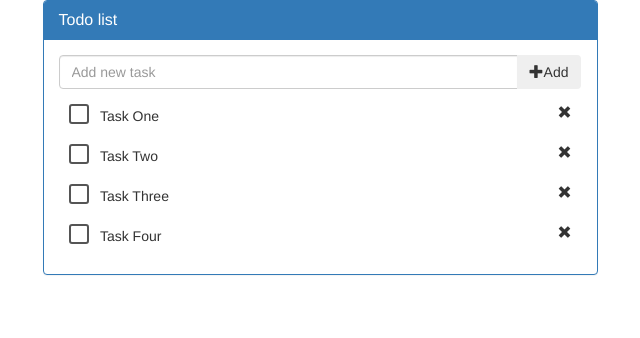
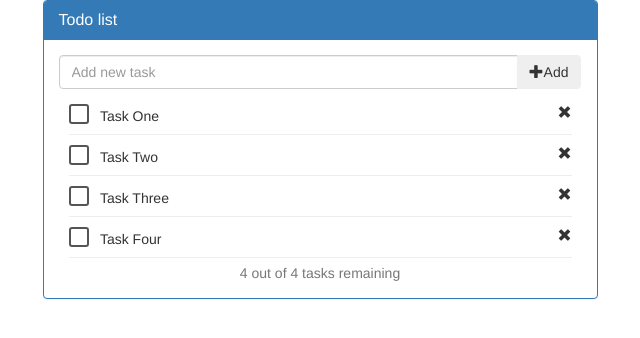
Before and after one commit to vxzry/vue-todo-list-practice, a plain HTML site: page index.html in a window 1280 px wide. Shown: the whole page, without its empty margins (320-960 px from the left). Drawn offline with Linux system fonts and the light colour scheme.

Commit message:
Added a task counter

```diff
--- a/index.html
+++ b/index.html
@@ -49,6 +49,7 @@
 					</div>
 
 					<div class="panel-body">
+
 						<form class="form" action="index.html" method="post" @submit.prevent="add(task)">
 							<div class="input-group">
 					      <input type="text" class="form-control" placeholder="Add new task" v-model="task">
@@ -58,7 +59,7 @@
 					    </div>
 						</form>
 
-						<div v-if="tasks.length != 0" style="overflow-y: auto; max-height:500px; padding:5px;">
+						<div style="overflow-y: auto; max-height:500px; padding:5px;">
 							<div class="task" v-for="task in tasks" @click="toggle($index)" >
 									<div class="checkbox">
 										<span class="glyphicon glyphicon-ok" v-if="task.completed"></span>
@@ -67,12 +68,18 @@
 									<span :class="{ 'completed' : task.completed }"> &nbsp; {{ task.body }} </span>
 									<span class="glyphicon glyphicon-remove pull-right remove" @click="remove($index)"></span>
 
-									<!-- <hr style="margin:0"> -->
+									<hr style="margin:0">
 							</div>
 						</div>
 
-						<div v-else class="text-muted text-center">
-							<br>You have no task at this moment
+						<div v-if="tasks.length && remaining > 0"  class="text-muted text-center">
+							{{ remaining }} out of {{ tasks.length }} tasks remaining
+						</div>
+						<div v-if="tasks.length && remaining <= 0" class="text-muted text-center">
+							Yay! You have completed all your tasks!
+						</div>
+						<div v-if="!tasks.length" class="text-muted text-center">
+							You have no task at this moment
 						</div>
 
 					</div>	<!-- panel-body  -->
@@ -95,7 +102,11 @@
 				task: ''
 			},
 			computed: {
-
+				remaining: function(){
+					return this.tasks.length  - this.tasks.filter(function(task){
+						return task.completed;
+					}).length;
+				}
 			},
 			methods: {
 				toggle: function(index){
```
